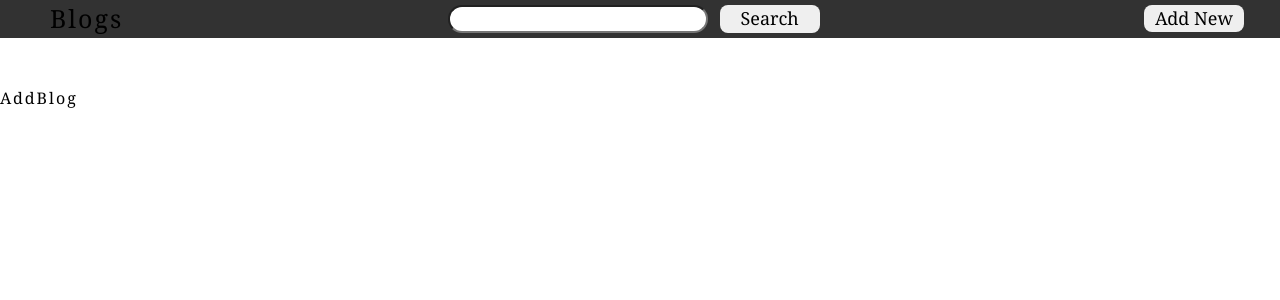
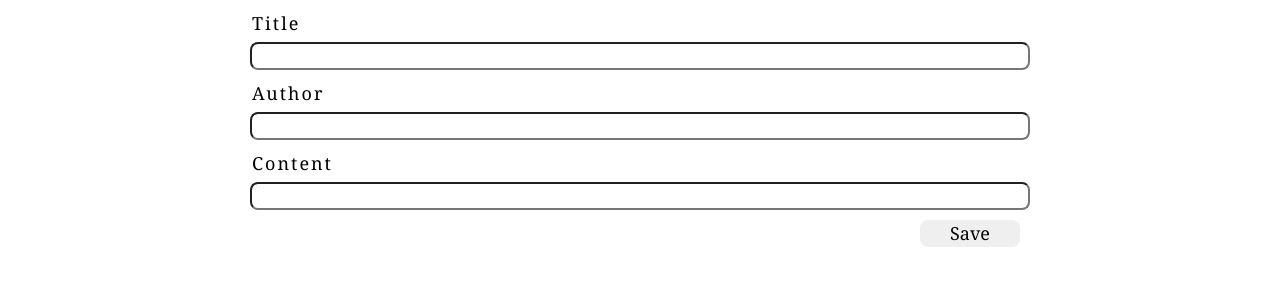
Before and after one commit to nidou-bt/blog-list-challenge, a React (Create React App) app in the folder client/: page /addblog in a window 1280 px wide. Shown: the top 300 px of the page. Built offline with nearby package versions, Linux system fonts and the light colour scheme.

Commit message:
add search function

```diff
--- a/client/package.json
+++ b/client/package.json
@@ -43,5 +43,8 @@
       "last 1 firefox version",
       "last 1 safari version"
     ]
+  },
+  "devDependencies": {
+    "@types/uuid": "^9.0.0"
   }
 }
--- a/client/src/App.tsx
+++ b/client/src/App.tsx
@@ -2,18 +2,14 @@ import { Route, Routes } from "react-router-dom";
 import AddBlog from "./pages/add-blog/AddBlog";
 import Blog from "./pages/blog/Blog";
 import Home from "./pages/home/Home";
-import Navbar from "./shared/navbar/Navbar";
 
 function App() {
   return (
-    <>
-      <Navbar />
-      <Routes>
-        <Route path="/" element={<Home />} />
-        <Route path="/addblog" element={<AddBlog />} />
-        <Route path="/blog/:id" element={<Blog />} />
-      </Routes>
-    </>
+    <Routes>
+      <Route path="/" element={<Home />} />
+      <Route path="/addblog" element={<AddBlog />} />
+      <Route path="/blog/:id" element={<Blog />} />
+    </Routes>
   );
 }
 
--- a/client/src/components/blog/Blog.module.css
+++ b/client/src/components/blog/Blog.module.css
@@ -1,5 +1,6 @@
 .container {
   width: 250px;
+  min-height: 150px;
   height: auto;
   display: flex;
   flex-direction: column;
--- a/client/src/pages/add-blog/AddBlog.module.css
+++ b/client/src/pages/add-blog/AddBlog.module.css
@@ -0,0 +1,45 @@
+.container {
+  display: flex;
+  flex-direction: column;
+
+  justify-content: center;
+  align-items: center;
+}
+
+.form {
+    width:min(90vw, 800px)
+}
+
+.item {
+  display: flex;
+  flex-direction: column;
+  gap: 5px;
+  margin:10px
+}
+
+.label {
+    font-size: 18px;
+    text-transform: capitalize;
+    padding-left: 2px;
+}
+
+.input {
+    border-radius: 8px;
+    padding-left: 5px;
+    width:100%
+}
+
+.buttons {
+  display: flex;
+  justify-content: end;
+  margin-right:20px
+}
+
+.button {
+  border-radius: 0.5rem;
+  width: 100px;
+  text-transform: capitalize;
+  font-size: 18px;
+  cursor: pointer;
+  border:none;
+}
--- a/client/src/pages/add-blog/AddBlog.tsx
+++ b/client/src/pages/add-blog/AddBlog.tsx
@@ -1,9 +1,71 @@
-import React from 'react'
+import { useState, FormEvent, ChangeEvent } from "react";
+import { useNavigate } from "react-router-dom";
+import { v4 as uuid } from "uuid";
+import { addBlog } from "../../api/blog-api";
+import { IBlog } from "../../types/types";
+import Style from "./AddBlog.module.css";
 
 const AddBlog = () => {
+  const [blog, setBlog] = useState<IBlog>({} as IBlog);
+  const navigate = useNavigate();
+
+  const onChange = (e: ChangeEvent<HTMLInputElement>) => {
+    setBlog({ ...blog, [e.target.name]: e.target.value });
+  };
+
+  const onSave = async (e: FormEvent<HTMLFormElement>) => {
+    e.preventDefault();
+    await addBlog({ ...blog, upVote: 0, downVote: 0, id: uuid() });
+    navigate("/");
+  };
+
   return (
-    <div>AddBlog</div>
-  )
-}
+    <div className={Style.container}>
+      <form onSubmit={onSave} className={Style.form}>
+        <div className={Style.item}>
+          <label htmlFor="title" className={Style.label}>
+            Title
+          </label>
+          <input
+            className={Style.input}
+            type="text"
+            id="title"
+            name="title"
+            onChange={onChange}
+          />
+        </div>
+        <div className={Style.item}>
+          <label htmlFor="author" className={Style.label}>
+            author
+          </label>
+          <input
+            className={Style.input}
+            type="text"
+            id="author"
+            name="author"
+            onChange={onChange}
+          />
+        </div>
+        <div className={Style.item}>
+          <label htmlFor="content" className={Style.label}>
+            content
+          </label>
+          <input
+            className={Style.input}
+            type="text"
+            id="content"
+            name="content"
+            onChange={onChange}
+          />
+        </div>
+        <div className={Style.buttons}>
+          <button type="submit" className={Style.button}>
+            Save
+          </button>
+        </div>
+      </form>
+    </div>
+  );
+};
 
-export default AddBlog
+export default AddBlog;
--- a/client/src/pages/home/Home.tsx
+++ b/client/src/pages/home/Home.tsx
@@ -1,4 +1,4 @@
-import React, { useState, useEffect } from "react";
+import { useState, useEffect, ChangeEvent } from "react";
 import Style from "./Home.module.css";
 import { getBlogs } from "../../api/blog-api";
 import Blog from "../../components/blog/BlogCard";
@@ -8,6 +8,7 @@ import { IBlog } from "../../types/types";
 const Home = () => {
   const [blogs, setBlogs] = useState([] as IBlog[]);
   const [loading, setLoading] = useState<boolean>(false);
+  const [searchWorld, setsearchWorld] = useState<string>("");
 
   const handleGet = async () => {
     setLoading(true);
@@ -22,15 +23,32 @@ const Home = () => {
     handleGet();
   }, []);
 
+  const handleSearch = (e: ChangeEvent<HTMLInputElement>) => {
+    return setsearchWorld(e.target.value.trim());
+  };
+
+  const onSearchWorld = (item: IBlog) => {
+    let isTrue: boolean = false;
+    Object.keys(item).forEach((el) => {
+      if (
+        el !== "id" &&
+        item[el as keyof IBlog].toString().includes(searchWorld)
+      ) {
+        isTrue = true;
+      }
+    });
+    return isTrue;
+  };
+
   return (
     <div>
-
+      <Navbar handleSearch={handleSearch} />
       <section className={Style.container}>
         {loading ? (
           <h2 className={Style.loading}>Loading...</h2>
         ) : !loading && !!blogs ? (
           <section className={Style.list}>
-            {blogs.map((blog) => {
+            {blogs.filter(onSearchWorld).map((blog) => {
               return <Blog data={blog} key={blog.id} />;
             })}
           </section>
--- a/client/src/shared/navbar/Navbar.module.css
+++ b/client/src/shared/navbar/Navbar.module.css
@@ -19,6 +19,10 @@
   gap:12px;
 }
 
+.label {
+
+}
+
 .input {
   border-radius: 9999px;
   padding-left: 10px;
--- a/client/src/shared/navbar/Navbar.tsx
+++ b/client/src/shared/navbar/Navbar.tsx
@@ -1,18 +1,13 @@
-import { useState } from 'react'
+import { ChangeEvent } from "react";
 import { useNavigate } from "react-router-dom";
 import Style from "./Navbar.module.css";
 
-const Navbar = () => {
+type Props = {
+  handleSearch: (e: ChangeEvent<HTMLInputElement>) => void;
+};
+
+const Navbar = ({ handleSearch }: Props) => {
   const navigate = useNavigate();
-  const [search, setSearch] = useState<string>("")
-  const onChange = (e: React.ChangeEvent<HTMLInputElement>) => {
-    setSearch(e.target.value);
-  };
-
-  const onSearch = (e: any) => {
-    e.preventDefault();
-    console.log("search", search);
-  };
 
   const onAdd = () => {
     navigate("/addblog");
@@ -20,16 +15,18 @@ const Navbar = () => {
 
   const onHome = () => {
     navigate("/");
-  }
+  };
 
   return (
     <div className={Style.container}>
-      <h2 className={Style.title} onClick={onHome}>Blogs</h2>
-      <form className={Style.form} >
-        <input type="text" onChange={onChange} className={Style.input} />
-        <button className={Style.button} onClick={onSearch} >
-          search
-        </button>
+      <h2 className={Style.title} onClick={onHome}>
+        Blogs
+      </h2>
+      <form className={Style.form}>
+        <label className={Style.label} htmlFor="search">
+          Search
+        </label>
+        <input type="text" onChange={handleSearch} className={Style.input} />
       </form>
       <button
         className={Style.button}
--- a/client/src/types/types.d.ts
+++ b/client/src/types/types.d.ts
@@ -3,6 +3,6 @@ export interface IBlog {
   title: string;
   author: string;
   content: string;
-  upVote: string;
-  downVote: string;
+  upVote: number;
+  downVote: number;
 }
```
Also changed, not shown: client/src/pages/blog/Blog.tsx (+18 -7 lines), 1 other file (tests, documents, lock files or other folders).
